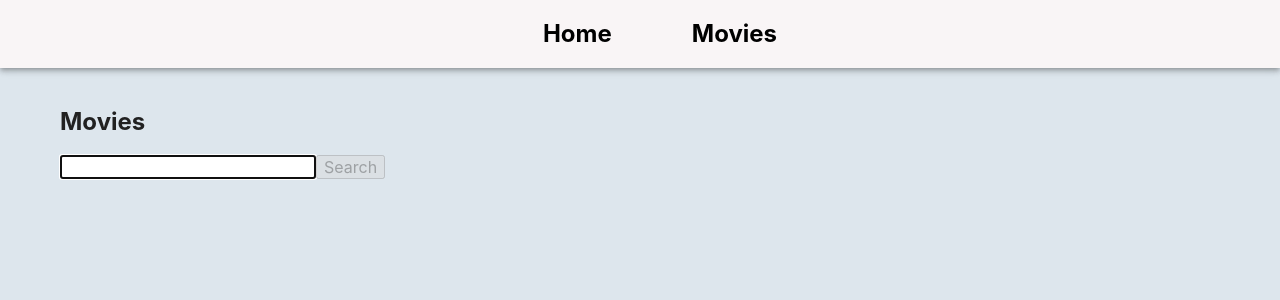
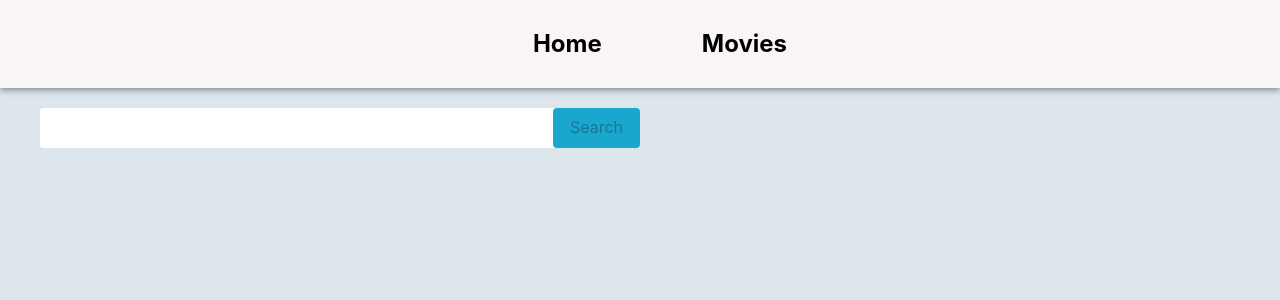
Before and after one commit to Mushko2932/goit-react-hw-05-movies, a React (Create React App) app: page /goit-react-hw-05-movies/movies in a window 1280 px wide. Shown: the top 300 px of the page. Built offline with nearby package versions, Linux system fonts and the light colour scheme.

Commit message:
update styles

```diff
--- a/src/components/MovieList/MovieList.jsx
+++ b/src/components/MovieList/MovieList.jsx
@@ -1,15 +1,26 @@
 import { useLocation } from 'react-router-dom';
 import PropTypes from 'prop-types';
-import { FilmsList, Link } from './MovieList.styled';
+import { FilmsList, Link, MovieTitle } from './MovieList.styled';
 
 const MovieList = ({ movies }) => {
   const location = useLocation();
   return (
     <FilmsList>
-      {movies.map(({ id, original_title }) => (
+      {movies.map(({ id, poster_path, title }) => (
         <li key={id}>
           <Link state={{ from: location }} to={`/movies/${id}`}>
-            {original_title}
+            <img
+              src={`${
+                poster_path ? (
+                  `https://image.tmdb.org/t/p/original${poster_path}`
+                ) : (
+                  <div>No movie</div>
+                )
+              }`}
+              alt={title}
+              width="340"
+            />
+            <MovieTitle>{title}</MovieTitle>
           </Link>
         </li>
       ))}
--- a/src/components/MovieList/MovieList.styled.jsx
+++ b/src/components/MovieList/MovieList.styled.jsx
@@ -1,9 +1,10 @@
 import styled from 'styled-components';
 import { Link as LinkStyled } from 'react-router-dom';
+
 export const FilmsList = styled.ul`
   list-style: none;
   display: flex;
-  flex-direction: column;
+  flex-wrap: wrap;
   gap: 20px;
   justify-content: center;
   font-size: 24px;
@@ -11,7 +12,33 @@ export const FilmsList = styled.ul`
 `;
 
 export const Link = styled(LinkStyled)`
+  display: flex;
+  gap: 20px;
+  align-items: center;
+  justify-content: center;
+  flex-direction: column;
+  width: 200px;
+  text-align: center;
   text-decoration: none;
+
+  img {
+    display: block;
+    height: 100%;
+    width: 100%;
+    object-fit: cover;
+    object-position: center center;
+    transform: scale(1);
+    transition: transform 250ms linear 0s;
+  }
+
+  &:hover img {
+    transform: scale(1.1);
+  }
+`;
+
+export const MovieTitle = styled.div`
+  font-size: 18px;
+  font-weight: 500;
   color: #000000;
   &:hover {
     color: #19a7ce;
--- a/src/components/SearchMovies/SearchMovies.jsx
+++ b/src/components/SearchMovies/SearchMovies.jsx
@@ -1,30 +1,33 @@
 import { useState } from 'react';
+import { SearchBtn, SearchForm, SearchInput } from './SearchMovies.styled';
 
 const SearchMovies = ({ setSearchParams }) => {
   const [query, setQuery] = useState('');
-
-  const handleSearchFilm = ({ target: { value } }) => {
-    setQuery(value);
-  };
 
   const handleSubmit = e => {
     e.preventDefault();
     setSearchParams({ query });
   };
 
+  const handleSearchFilm = ({ target: { value } }) => {
+    setQuery(value);
+  };
+
   return (
-    <form onSubmit={handleSubmit}>
-      <input
+    <>
+      <SearchForm onSubmit={handleSubmit}>
+        <SearchInput
           type="text"
           name="searchFilm"
           autoFocus
           value={query}
           onChange={handleSearchFilm}
         />
-      <button type="submit" disabled={!query}>
+        <SearchBtn type="submit" disabled={!query}>
           Search
-      </button>
-    </form>
+        </SearchBtn>
+      </SearchForm>
+    </>
   );
 };
 export default SearchMovies;
--- a/src/components/SearchMovies/SearchMovies.styled.jsx
+++ b/src/components/SearchMovies/SearchMovies.styled.jsx
@@ -0,0 +1,40 @@
+import { styled } from 'styled-components';
+
+export const SearchForm = styled.form`
+  display: flex;
+  justify-content: center;
+  width: 100%;
+  max-width: 600px;
+  background-color: #fff;
+  border-radius: 4px;
+`;
+
+export const SearchInput = styled.input`
+  display: block;
+  width: 100%;
+  font: inherit;
+  font-size: 20px;
+  border: none;
+  outline: none;
+  padding-left: 4px;
+  padding-right: 4px;
+  border-radius: 4px;
+`;
+
+export const SearchBtn = styled.button`
+  display: inline-block;
+  width: 100px;
+  height: 40px;
+  border: 0;
+  border-radius: 4px;
+  background-color: #19a7ce;
+  background-size: 40%;
+  background-repeat: no-repeat;
+  background-position: center;
+  cursor: pointer;
+  outline: none;
+  &:hover {
+    opacity: 1;
+    color: white;
+  }
+`;
--- a/src/components/SharedLayout/SharedLayout.jsx
+++ b/src/components/SharedLayout/SharedLayout.jsx
@@ -1,7 +1,13 @@
 import { Suspense } from 'react';
 import { Outlet } from 'react-router-dom';
 import { Loader } from 'components/Loader/Loader';
-import { Header, NavList, Link, Main } from './SharedLayout.styled';
+import {
+  Header,
+  NavList,
+  NavListItem,
+  Link,
+  Main,
+} from './SharedLayout.styled';
 
 const SharedLayout = () => {
   return (
@@ -9,12 +15,12 @@ const SharedLayout = () => {
       <Header>
         <nav>
           <NavList>
-            <li>
+            <NavListItem>
               <Link to="/">Home</Link>
-            </li>
-            <li>
+            </NavListItem>
+            <NavListItem>
               <Link to="/movies">Movies</Link>
-            </li>
+            </NavListItem>
           </NavList>
         </nav>
       </Header>
--- a/src/components/SharedLayout/SharedLayout.styled.jsx
+++ b/src/components/SharedLayout/SharedLayout.styled.jsx
@@ -22,6 +22,10 @@ export const NavList = styled.ul`
   list-style: none;
 `;
 
+export const NavListItem = styled.li`
+  padding: 10px;
+`;
+
 export const Link = styled(LinkStyled)`
   padding: 10px;
   color: #000000;
@@ -31,13 +35,14 @@ export const Link = styled(LinkStyled)`
   font-weight: bold;
 
   &.active {
-    color: #19a7ce;
+    color: #ffffff;
+    background-color: #19a7ce;
   }
 `;
 
 export const Main = styled.main`
   padding-top: 20px;
-  padding-left: 60px;
-  padding-right: 60px;
+  padding-left: 40px;
+  padding-right: 40px;
   padding-bottom: 20px;
 `;
--- a/src/pages/Home.jsx
+++ b/src/pages/Home.jsx
@@ -10,7 +10,6 @@ const Home = () => {
   }, []);
   return (
     <>
-      <h1>Trending today</h1>
       <MovieList movies={movies} />
     </>
   );
--- a/src/pages/MovieDetails/MovieDetails.jsx
+++ b/src/pages/MovieDetails/MovieDetails.jsx
@@ -39,14 +39,14 @@ const MovieDetails = () => {
             movie.poster_path ? (
               `https://image.tmdb.org/t/p/original${movie.poster_path}`
             ) : (
-              <div>{movie.original_title}</div>
+              <div>No movie</div>
             )
           }`}
           alt={movie.original_title}
           width="380"
         />
         <div>
-          <h2>{movie.original_title}</h2>
+          <h2>{movie.title}</h2>
           <h3>Rating: {Math.round(movie.vote_average)}</h3>
           <h3>Overview</h3>
           <p>{movie.overview}</p>
--- a/src/pages/Movies.jsx
+++ b/src/pages/Movies.jsx
@@ -1,20 +1,20 @@
-import MovieList from 'components/MovieList/MovieList';
-import SearchMovies from 'components/SearchMovies/SearchMovies';
 import { useEffect, useState } from 'react';
 import { useSearchParams } from 'react-router-dom';
 import { fetchSearchMovie } from 'servises/Api';
+import MovieList from 'components/MovieList/MovieList';
+import SearchMovies from 'components/SearchMovies/SearchMovies';
 
 const Movies = () => {
   const [movies, setMovie] = useState([]);
   const [searchParams, setSearchParams] = useSearchParams();
 
   useEffect(() => {
-    const searchQuery = searchParams.get('searchQuery');
-    if (!searchQuery) return;
+    const query = searchParams.get('query');
+    if (!query) return;
 
     async function getSearchMovie() {
       try {
-        const searchMovie = await fetchSearchMovie(searchQuery);
+        const searchMovie = await fetchSearchMovie(query);
         setMovie(searchMovie);
       } catch (error) {
         console.log('error :>> ', error);
@@ -25,7 +25,6 @@ const Movies = () => {
 
   return (
     <>
-      <h2>Movies</h2>
       <SearchMovies setSearchParams={setSearchParams} />
       {movies.length > 0 && <MovieList movies={movies} />}
     </>
```
Also changed, not shown: src/components/MovieCard/MovieCard.jsx (deleted, +0 -29 lines), src/components/MovieNav/MovieNav.jsx (deleted, +0 -15 lines). Lines whose indentation alone changed are shown as unchanged.
